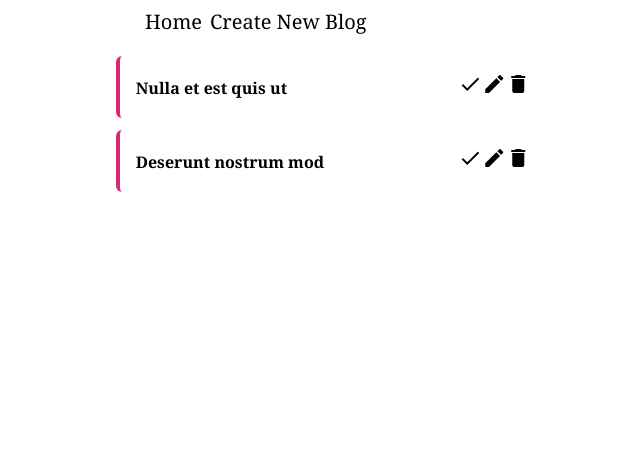
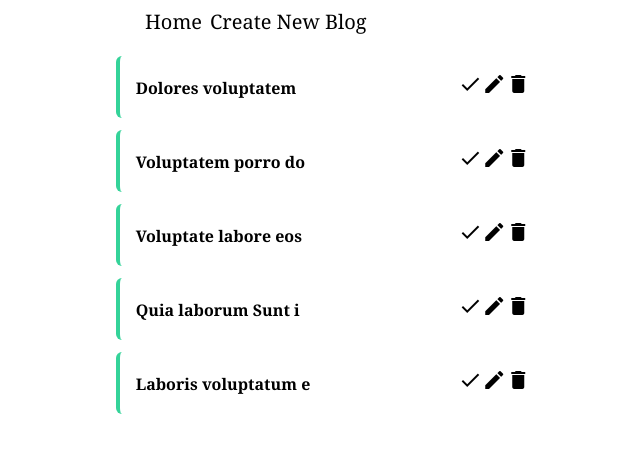
Before and after one commit to TanzimIbthesam/ReactProjects, a React (Create React App) app: page / in a window 1280 px wide. Shown: the top 452 px of the page, without its empty margins (311-951 px from the left). Built offline with nearby package versions, Linux system fonts and the light colour scheme; data requests are answered from the project's data file.

Commit message:
5-Conditional rendering of class added

```diff
--- a/data/db.json
+++ b/data/db.json
@@ -1,15 +1,33 @@
 {
   "allprojects": [
     {
-      "id": 457,
-      "title": "Nulla et est quis ut",
-      "description": "Iusto fugiat culpa ",
+      "id": 703,
+      "title": "Dolores voluptatem ",
+      "description": "Voluptates voluptatu",
       "isCompleted": true
     },
     {
-      "id": 596,
-      "title": "Deserunt nostrum mod",
-      "description": "Quod ea est mollit ",
+      "id": 115,
+      "title": "Voluptatem porro do ",
+      "description": "Est consequatur rep",
+      "isCompleted": true
+    },
+    {
+      "id": 955,
+      "title": "Voluptate labore eos",
+      "description": "Sint non sed eum as",
+      "isCompleted": true
+    },
+    {
+      "id": 260,
+      "title": "Quia laborum Sunt i",
+      "description": "Rerum voluptatem qui",
+      "isCompleted": true
+    },
+    {
+      "id": 367,
+      "title": "Laboris voluptatum e",
+      "description": "Et nemo cupidatat et",
       "isCompleted": true
     }
   ]
--- a/src/Create.js
+++ b/src/Create.js
@@ -4,8 +4,8 @@ import axios from "axios";
 const Create=()=>{
     const [title, setTitle] = useState('');
     const [description, setDescription] = useState('');
-    const[isCompleted,setCompleted]=useState(false);
-    const [id,setId]=useState(Math.floor(Math.random() *1000))
+    const[isCompleted]=useState(false);
+    const [id]=useState(Math.floor(Math.random() *1000))
     const history=useHistory();
     const handleClick=(e)=>{
         e.preventDefault();
--- a/src/Home.js
+++ b/src/Home.js
@@ -27,6 +27,7 @@ const Home=()=> {
   }
   const statusChange=(id)=>{
     //   const completed={isCompleted:!isCompleted}
+
    axios.patch(`http://localhost:8000/allprojects/${id}`,{
     isCompleted: projects.isCompleted =! projects.isCompleted
   })
@@ -37,7 +38,7 @@ const Home=()=> {
 
    });
 //   p.isCompleted =! p.isCompleted
-    //  setProjects([...newProjects]);
+      setProjects([...newProjects]);
 
     //   console.log(id)
 
--- a/src/SingleProject.js
+++ b/src/SingleProject.js
@@ -13,14 +13,16 @@ const SingleProject=({project,handleDelete,statusChange})=>{
 
 
  return (
-    <div className="bg-white py-1  border-l-4 border-pink-600 rounded-md xl:w-1/3 w-full mx-auto  mt-3 ">
+    // <div className="bg-white py-1  border-l-4 border-pink-600 rounded-md xl:w-1/3 w-full mx-auto  mt-3 ">
+    <div className={`bg-white py-1  border-l-4  rounded-md xl:w-1/3 w-full mx-auto  mt-3 ${project.isCompleted ? "border-green-400" : "border-pink-600"}`}>
         <div className="flex justify-between">
         <div>
             <p className="text-black font-serif text-center xl:text-left pl-4 pt-4 text-md font-bold cursor-pointer" onClick={showDetails}>{project.title}</p>
 
             </div>
-            <div className="p-3 ">
+            <div className="p-3">
                         <span onClick={()=>{statusChange(project.id)}}  class="material-icons cursor-pointer hover:text-gray-300 ">done</span>
+
                         <span class="material-icons cursor-pointer hover:text-gray-300">edit</span>
                         <span onClick={()=>handleDelete(project.id)}  class="material-icons cursor-pointer hover:text-gray-300">delete</span>
 
```
